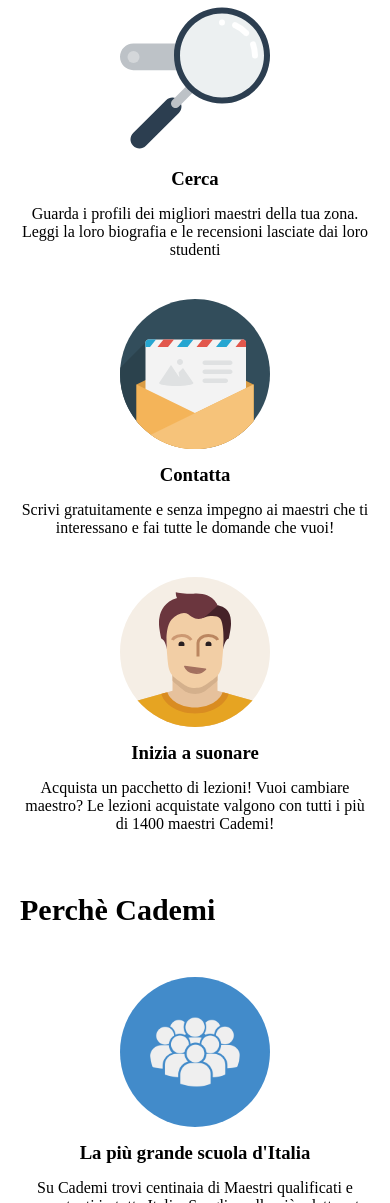
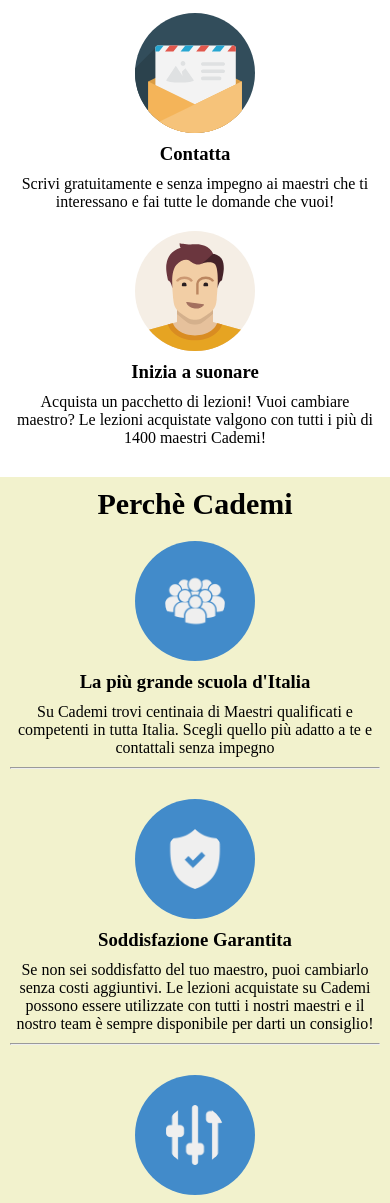
Before and after one commit to SimoneSichili/html-css-resp-wannabe-12bool, a plain HTML site: page index.html in a window 390 px wide. Shown: the part 797-2000 px from the top of the page. Drawn offline with Linux system fonts and the light colour scheme.

Commit message:
Complete mobile structure

```diff
--- a/css/style.css
+++ b/css/style.css
@@ -116,7 +116,7 @@
   }
 
   [class*='col-'] {
-    padding: 20px;
+    padding: 10px;
   }
 
   section:not(:first-child) {
@@ -132,18 +132,18 @@
   }
 
   h1 {
-    margin-bottom: 10px;
+    margin-bottom: 0;
     font-size: 30px;
   }
 
   h3 {
-    margin: 15px 0;
+    margin: 10px 0;
   }
 
 
   img {
     display: block;
-    height: 150px;
+    height: 120px;
     margin: 0 auto;
   }
 
@@ -154,7 +154,11 @@
   }
 
   #why hr {
-    display: none;
+    display: block;
+    margin: 10px 0;
   }
 
+  #why [class*='col-']:last-child hr {
+    display: none;
+
 }
--- a/index.html
+++ b/index.html
@@ -33,22 +33,22 @@
     <!-- steps -->
     <section id="steps" class="bg-grey">
       <div class="container">
-        <div class="col-lg-12 col-md-12">
+        <div class="col-lg-12 col-md-12 col-xs-12">
           <h1>Come funziona</h1>
         </div>
       </div>
       <div class="container">
-        <div class="col-lg-4 col-md-6">
+        <div class="col-lg-4 col-md-6 col-xs-12">
           <img src="img/search.svg" alt="Search">
           <h3>Cerca</h3>
           <p>Guarda i profili dei migliori maestri della tua zona. Leggi la loro biografia e le recensioni lasciate dai loro studenti</p>
         </div>
-        <div class="col-lg-4 col-md-6">
+        <div class="col-lg-4 col-md-6 col-xs-12">
           <img src="img/letter.svg" alt="Letter">
           <h3>Contatta</h3>
           <p>Scrivi gratuitamente e senza impegno ai maestri che ti interessano e fai tutte le domande che vuoi!</p>
         </div>
-        <div class="col-lg-4 col-md-6 col-offset-md-3">
+        <div class="col-lg-4 col-md-6 col-offset-md-3 col-xs-12">
           <img src="img/male.svg" alt="Male">
           <h3>Inizia a suonare</h3>
           <p>Acquista un pacchetto di lezioni! Vuoi cambiare maestro? Le lezioni acquistate valgono con tutti i più di 1400 maestri Cademi!</p>
@@ -58,26 +58,26 @@
     <!-- /steps -->
 
     <!-- why -->
-    <section id="why" class="bg-grey">
+    <section id="why" class="bg-grey bg-yellow">
       <div class="container">
-        <div class="col-lg-12 col-md-12">
+        <div class="col-lg-12 col-md-12 col-xs-12">
           <h1>Perchè Cademi</h1>
         </div>
       </div>
       <div class="container">
-        <div class="col-lg-12 col-md-6">
+        <div class="col-lg-12 col-md-6 col-xs-12">
           <img src="img/icon/profile.png" alt="Profile">
           <h3>La più grande scuola d'Italia</h3>
           <p>Su Cademi trovi centinaia di Maestri qualificati e competenti in tutta Italia. Scegli quello più adatto a te e contattali senza impegno</p>
           <hr>
         </div>
-        <div class="col-lg-12 col-md-6">
+        <div class="col-lg-12 col-md-6 col-xs-12">
           <img src="img/icon/secure.png" alt="Secure">
           <h3>Soddisfazione Garantita</h3>
           <p>Se non sei soddisfatto del tuo maestro, puoi cambiarlo senza costi aggiuntivi. Le lezioni acquistate su Cademi possono essere utilizzate con tutti i nostri maestri e il nostro team è sempre disponibile per darti un consiglio!</p>
           <hr>
         </div>
-        <div class="col-lg-12 col-md-6 col-offset-md-3">
+        <div class="col-lg-12 col-md-6 col-offset-md-3 col-xs-12">
           <img src="img/icon/flex.png" alt="Flex">
           <h3>Flessibile e Conveniente</h3>
           <p>Cademi non ha alcun costo d’iscrizione a differenza delle scuole di musica tradizionali. Inoltre, sei tu a scegliere dove fare lezione e gli orari delle tue lezioni.</p>
```
